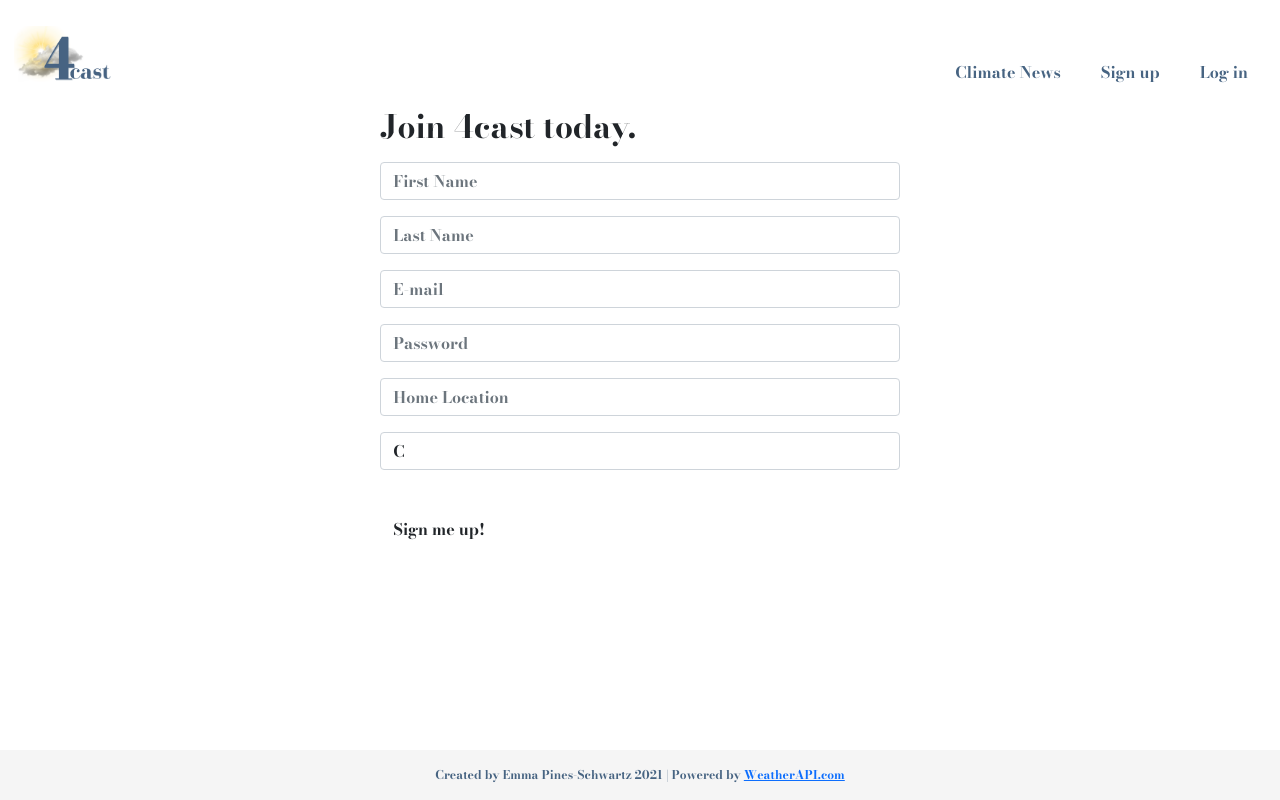
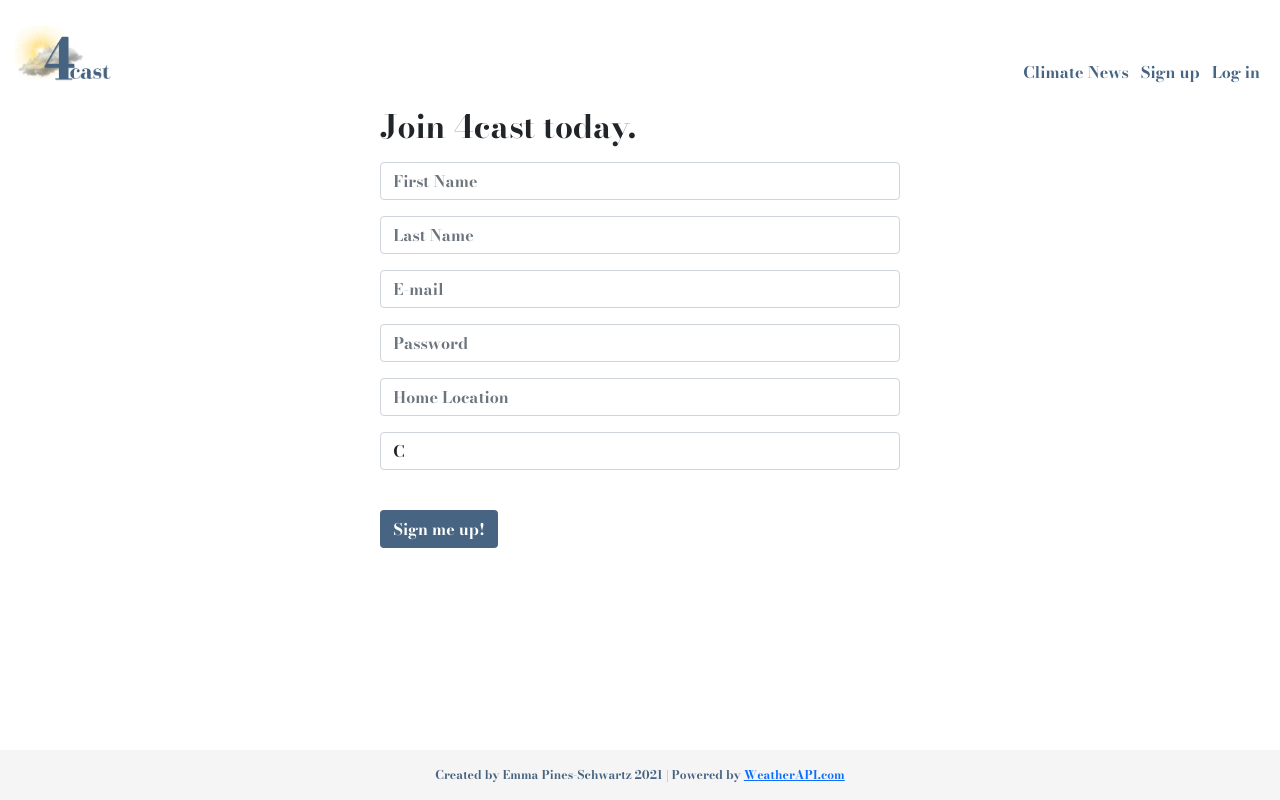
Before and after one commit to esmps/4cast, a Flask app: page /signup in a window 1280 px wide. Run offline with Flask 2, Linux system fonts and the light colour scheme; some libraries are stand-ins or nearby versions.

Commit message:
updated styling

```diff
--- a/static/style.css
+++ b/static/style.css
@@ -12,10 +12,11 @@ body{
 
 /* Navbar styling */
 .nav.navbar-nav.navbar-right li a {
+    font-size: 16px;
     font-weight: bold;
     color: rgb(71, 100, 130);
     text-decoration: none !important;
-    padding: 0 20px;
+    padding: 0 8px 0 4px;
 }
 .nav.navbar-nav.navbar-right li:hover a:hover {
     color: rgb(129, 162, 196);
@@ -184,7 +185,11 @@ footer{
 /* NEWS FEED */
 
 ul{
-    list-style-type: none;
+    list-style-type: none !important;
+}
+li{
+    list-style-type: none !important;
+
 }
 a{
     cursor: pointer;
@@ -192,6 +197,10 @@ a{
 
 
 /* BUTTONS */
+.btn-block{
+    background-color: rgb(71, 100, 130) !important;
+    color:white !important;
+}
 .btn-block:hover{
     background-color: rgb(129, 162, 196) !important;
 }
```
